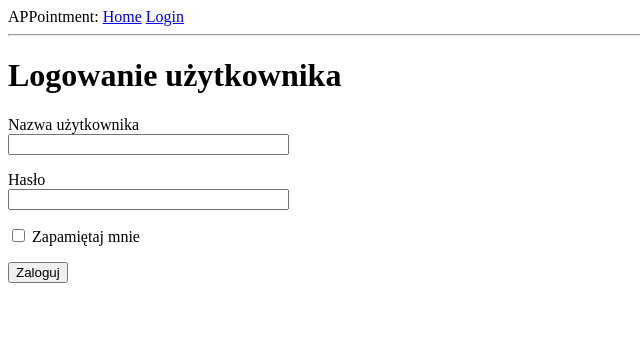
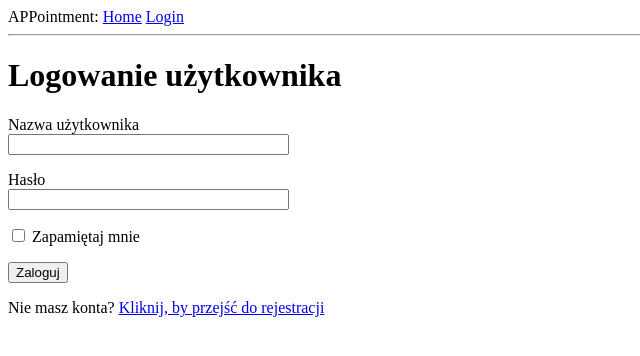
Before and after one commit to patryklomza/APPointment, a Flask app: page /login in a window 1280 px wide. Shown: the top 356 px of the page, without its empty margins (0-640 px from the left). Run offline with Flask 2, Linux system fonts and the light colour scheme.

Commit message:
Update login template with link to registration

```diff
--- a/appointment/app/templates/login.html
+++ b/appointment/app/templates/login.html
@@ -21,4 +21,5 @@
         <p>{{ form.remember_me() }} {{ form.remember_me.label }}</p>
         <p>{{ form.submit() }}</p>
     </form>
+<p>Nie masz konta? <a href="{{ url_for('register') }}">Kliknij, by przejść do rejestracji</a></p>
 {% endblock content %}
```
